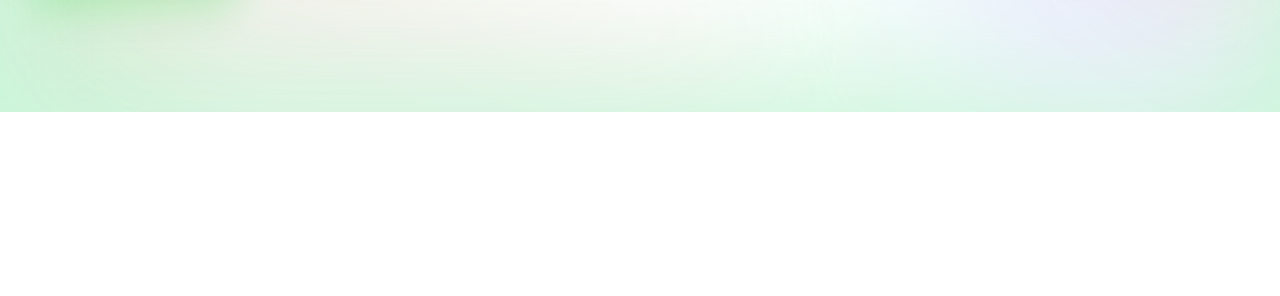
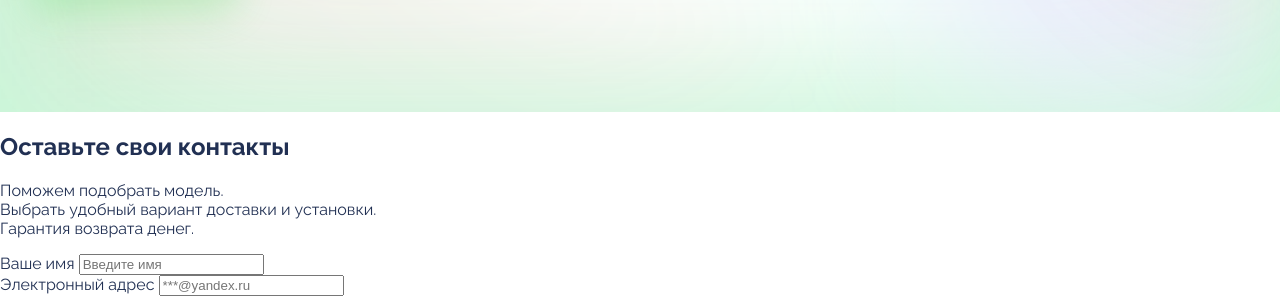
Before and after one commit to LebedAnn/green-corp-landing, a plain HTML site: page index.html in a window 1280 px wide. Shown: the part 669-965 px from the top of the page. Before the commit the page ends 800 px from the top, so only its background shows below. Drawn offline with Linux system fonts and the light colour scheme.

Commit message:
form group

```diff
--- a/index.html
+++ b/index.html
@@ -25,6 +25,21 @@
     </div>
   </section><section class="form">
     <div class="form__container">
+    <h1>Оставьте свои контакты</h1>
+    <p>Поможем подобрать модель.<br>
+       Выбрать удобный вариант доставки и установки.<br>
+       Гарантия возврата денег.<br>
+    </p>
+    <form>
+      <div class="form__group">
+      <label for="name">Ваше имя</label>
+      <input type="text" placeholder="Введите имя" id="name">
+    </div>
+      <div class="form__group">
+        <label for="emeil">Электронный адрес</label>
+        <input type="emeil" placeholder="***@yandex.ru">
+      </div>
+    </form>
     </div>
   </section>
 
```
